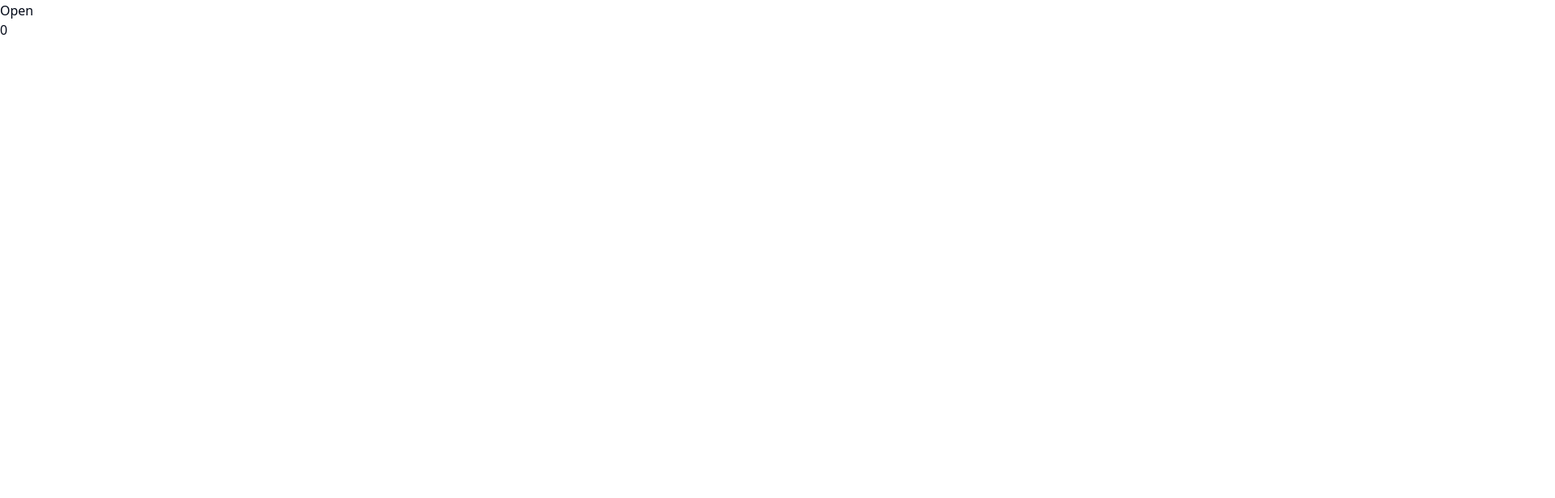
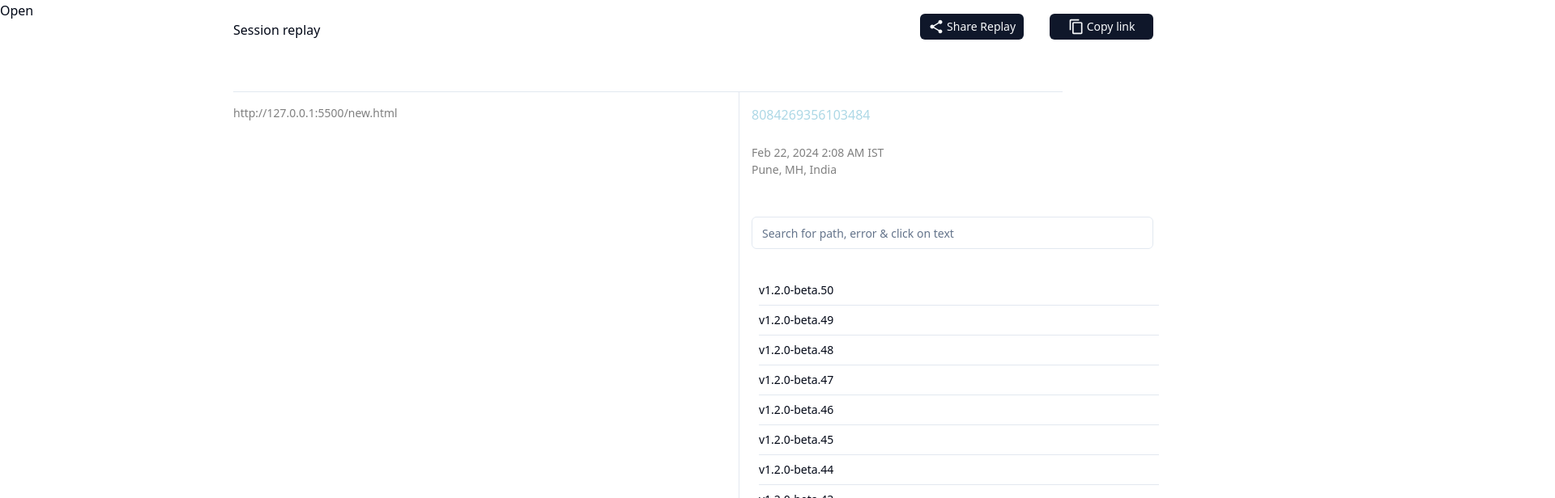
Before and after one commit to RushikeshChamle/EPSY, a Next.js app: page /session/0 in a window 1280 px wide. Shown: the top 616 px of the page at 81% size, 1920 px wide, since content can reach past the window. Built offline with nearby package versions, Linux system fonts and the light colour scheme.

Commit message:
createdsessiondetailpage

```diff
--- a/package.json
+++ b/package.json
@@ -14,6 +14,7 @@
     "@radix-ui/react-dialog": "^1.0.5",
     "@radix-ui/react-dropdown-menu": "^2.0.6",
     "@radix-ui/react-icons": "^1.3.0",
+    "@radix-ui/react-label": "^2.0.2",
     "@radix-ui/react-navigation-menu": "^1.1.4",
     "@radix-ui/react-popover": "^1.0.7",
     "@radix-ui/react-scroll-area": "^1.0.5",
--- a/src/app/session/[id]/page.tsx
+++ b/src/app/session/[id]/page.tsx
@@ -1,7 +1,274 @@
 import React from "react";
+import "../styles.css";
+import { Separator } from "@/components/ui/separator";
+import LinkIcon from "@mui/icons-material/Link";
+
+import { Textarea } from "@/components/ui/textarea";
+import { ScrollArea } from "@/components/ui/scroll-area";
+
+import ShareIcon from "@mui/icons-material/Share";
+import ContentCopyIcon from "@mui/icons-material/ContentCopy";
+
+import { CopyIcon } from "@radix-ui/react-icons";
+
+import { Button } from "@/components/ui/button";
+import {
+  Dialog,
+  DialogClose,
+  DialogContent,
+  DialogDescription,
+  DialogFooter,
+  DialogHeader,
+  DialogTitle,
+  DialogTrigger,
+} from "@/components/ui/dialog";
+import { Input } from "@/components/ui/input";
+
+import { Label } from "@/components/ui/label";
+
+import {
+  Pagination,
+  PaginationContent,
+  PaginationEllipsis,
+  PaginationItem,
+  PaginationLink,
+  PaginationNext,
+  PaginationPrevious,
+} from "@/components/ui/pagination";
+
+const tags = Array.from({ length: 50 }).map(
+  (_, i, a) => `v1.2.0-beta.${a.length - i}`
+);
 
 export default function sessionDetails({ params }) {
   const id = params.id;
 
-  return <div>{id}</div>;
+  return (
+    <div
+      id="detailspage"
+      className="container"
+      style={{
+        position: "relative",
+      }}
+    >
+      Session replay
+      <div
+        style={{
+          position: "relative",
+          right: "-63rem",
+          top: "-2rem",
+        }}
+      >
+        <Dialog>
+          <DialogTrigger asChild>
+            <Button
+              variant="outline"
+              style={{
+                width: "8rem",
+                height: "2rem",
+              }}
+            >
+              <ContentCopyIcon sx={{ fontSize: 20, marginRight: "0.2rem" }} />{" "}
+              Copy link
+            </Button>
+          </DialogTrigger>
+          <DialogContent className="sm:max-w-md">
+            <DialogHeader>
+              <DialogTitle>Share link</DialogTitle>
+              <DialogDescription>
+                Anyone who has this link will be able to view this.
+              </DialogDescription>
+            </DialogHeader>
+            <div className="flex items-center space-x-2">
+              <div className="grid flex-1 gap-2">
+                <Label htmlFor="link" className="sr-only">
+                  Link
+                </Label>
+                <Input
+                  id="link"
+                  defaultValue="https://ui.shadcn.com/docs/installation"
+                  readOnly
+                />
+              </div>
+              <Button type="submit" size="sm" className="px-3">
+                <span className="sr-only">Copy</span>
+                <CopyIcon className="h-4 w-4" />
+              </Button>
+            </div>
+            <DialogFooter className="sm:justify-start">
+              <DialogClose asChild>
+                <Button type="button" variant="secondary">
+                  Close
+                </Button>
+              </DialogClose>
+            </DialogFooter>
+          </DialogContent>
+        </Dialog>
+      </div>
+      <div
+        style={{
+          position: "relative",
+          right: "-53rem",
+          top: "-4rem",
+          width: "7rem",
+        }}
+      >
+        <Dialog>
+          <DialogTrigger asChild>
+            <Button
+              variant="outline"
+              ShareIcon
+              style={{
+                width: "8rem",
+                height: "2rem",
+              }}
+            >
+              <ShareIcon sx={{ fontSize: 20, marginRight: "0.2rem" }} /> Share
+              Replay
+            </Button>
+          </DialogTrigger>
+          <DialogContent className="sm:max-w-[425px]">
+            <DialogHeader>
+              <DialogTitle>Share Reply</DialogTitle>
+              <br />
+              <DialogDescription>
+                Copy and paste the session URL or email it to your teammates. If
+                they don't have a Epsy account they'll receive an invite to
+                join.
+              </DialogDescription>
+            </DialogHeader>
+            <div className="grid gap-4 py-4">
+              <div className="grid grid-cols-4 items-center gap-4">
+                <Input
+                  id="email"
+                  className="col-span-6"
+                  placeholder="Enter emails"
+                />
+              </div>
+              <div className="grid grid-cols-1 row-span-5 items-center gap-4">
+                <Textarea placeholder="Type your message here." />
+              </div>
+            </div>
+            <DialogFooter>
+              <Button variant="secondary">Copy Link</Button>
+              <Button type="submit">Share</Button>
+            </DialogFooter>
+          </DialogContent>
+        </Dialog>
+      </div>
+      <Separator>
+        <div>
+          <h3
+            style={{
+              position: "relative",
+              top: "1rem",
+              color: "grey",
+
+              fontSize: "14px",
+            }}
+          >
+            http://127.0.0.1:5500/new.html
+          </h3>
+
+          <Button
+            variant="link"
+            style={{
+              position: "relative",
+              backgroundColor: "transparent",
+              color: "white",
+              left: "14rem",
+              top: "-12px",
+              fontSize: "14px",
+            }}
+          >
+            <LinkIcon></LinkIcon>
+          </Button>
+        </div>
+      </Separator>
+      <Separator
+        id="verticallseparator"
+        orientation="vertical"
+        style={{
+          position: "relative",
+          left: "39rem",
+        }}
+      >
+        <div
+          style={{
+            position: "relative",
+            right: "-1rem",
+            width: "20rem",
+            top: "1rem",
+          }}
+        >
+          <h1
+            style={{
+              color: "lightblue",
+            }}
+          >
+            8084269356103484
+          </h1>
+          <br />
+          <p
+            style={{
+              color: "grey",
+              fontSize: "14px",
+            }}
+          >
+            Feb 22, 2024 2:08 AM IST
+          </p>
+          <p
+            style={{
+              color: "grey",
+              fontSize: "14px",
+            }}
+          >
+            Pune, MH, India
+          </p>
+        </div>
+
+        <Input
+          placeholder="Search for path, error & click on text"
+          style={{
+            position: "relative",
+            width: "31rem",
+            right: "-1rem",
+            top: "4rem",
+          }}
+        ></Input>
+
+        <div
+          id="verticalscroller"
+          style={{
+            position: "relative",
+
+            left: "0rem",
+            top: "5rem",
+          }}
+        >
+          {" "}
+          <ScrollArea
+            className="h-72 w-48 rounded-md border"
+            style={{
+              width: "34rem",
+              height: "40rem",
+              borderColor: "transparent",
+            }}
+          >
+            <div id="tagid" className="p-6">
+              {/* <h4 className="mb-4 text-sm font-medium leading-none">Tags</h4> */}
+              {tags.map((tag) => (
+                <>
+                  <div key={tag} className="text-sm">
+                    {tag}
+                  </div>
+                  <Separator className="my-2" />
+                </>
+              ))}
+            </div>
+          </ScrollArea>
+        </div>
+      </Separator>
+    </div>
+  );
 }
--- a/src/app/session/styles.css
+++ b/src/app/session/styles.css
@@ -45,3 +45,20 @@
     bottom: -6rem
 
 }
+
+#detailspage{
+
+    display: flex;
+    flex-direction: column;
+    width: calc(100dvw - 14rem);
+    margin-left:18rem;
+    padding-left: 0px;
+    margin-top: -rem;
+    height: calc(100dvh - 1rem);
+
+    /* background-color: aqua; */
+
+
+
+
+}
--- /dev/null
+++ b/src/components/UI/label.tsx
@@ -0,0 +1,26 @@
+"use client";
+
+import * as React from "react";
+import * as LabelPrimitive from "@radix-ui/react-label";
+import { cva, type VariantProps } from "class-variance-authority";
+
+import { cn } from "@/lib/utils";
+
+const labelVariants = cva(
+  "text-sm font-medium leading-none peer-disabled:cursor-not-allowed peer-disabled:opacity-70"
+);
+
+const Label = React.forwardRef<
+  React.ElementRef<typeof LabelPrimitive.Root>,
+  React.ComponentPropsWithoutRef<typeof LabelPrimitive.Root> &
+    VariantProps<typeof labelVariants>
+>(({ className, ...props }, ref) => (
+  <LabelPrimitive.Root
+    ref={ref}
+    className={cn(labelVariants(), className)}
+    {...props}
+  />
+));
+Label.displayName = LabelPrimitive.Root.displayName;
+
+export { Label };
--- /dev/null
+++ b/src/components/UI/textarea.tsx
@@ -0,0 +1,24 @@
+import * as React from "react"
+
+import { cn } from "@/lib/utils"
+
+export interface TextareaProps
+  extends React.TextareaHTMLAttributes<HTMLTextAreaElement> {}
+
+const Textarea = React.forwardRef<HTMLTextAreaElement, TextareaProps>(
+  ({ className, ...props }, ref) => {
+    return (
+      <textarea
+        className={cn(
+          "flex min-h-[80px] w-full rounded-md border border-input bg-background px-3 py-2 text-sm ring-offset-background placeholder:text-muted-foreground focus-visible:outline-none focus-visible:ring-2 focus-visible:ring-ring focus-visible:ring-offset-2 disabled:cursor-not-allowed disabled:opacity-50",
+          className
+        )}
+        ref={ref}
+        {...props}
+      />
+    )
+  }
+)
+Textarea.displayName = "Textarea"
+
+export { Textarea }
--- a/src/components/usedNav.tsx
+++ b/src/components/usedNav.tsx
@@ -8,6 +8,7 @@ import ShowChartOutlinedIcon from "@mui/icons-material/ShowChartOutlined";
 import ShowChartRoundedIcon from "@mui/icons-material/ShowChartRounded";
 import { navigationMenuTriggerStyle } from "@/components/ui/navigation-menu";
 
+import "/Users/rushikesh/Documents/EPSY/src/app/globals.css";
 import AnalyticsIcon from "@mui/icons-material/Analytics";
 import QueryStatsIcon from "@mui/icons-material/QueryStats";
 import WhatshotIcon from "@mui/icons-material/Whatshot";
@@ -37,6 +38,7 @@ import {
 export function MainNavbar() {
   return (
     <div
+      id="mainNavbarContainer"
       className=""
       style={{
         position: "sticky",
```
Also changed, not shown: src/app/globals.css (+18 -0 lines), src/components/UI/pagination.tsx (+22 -22 lines), 1 other file (tests, documents, lock files or other folders).
